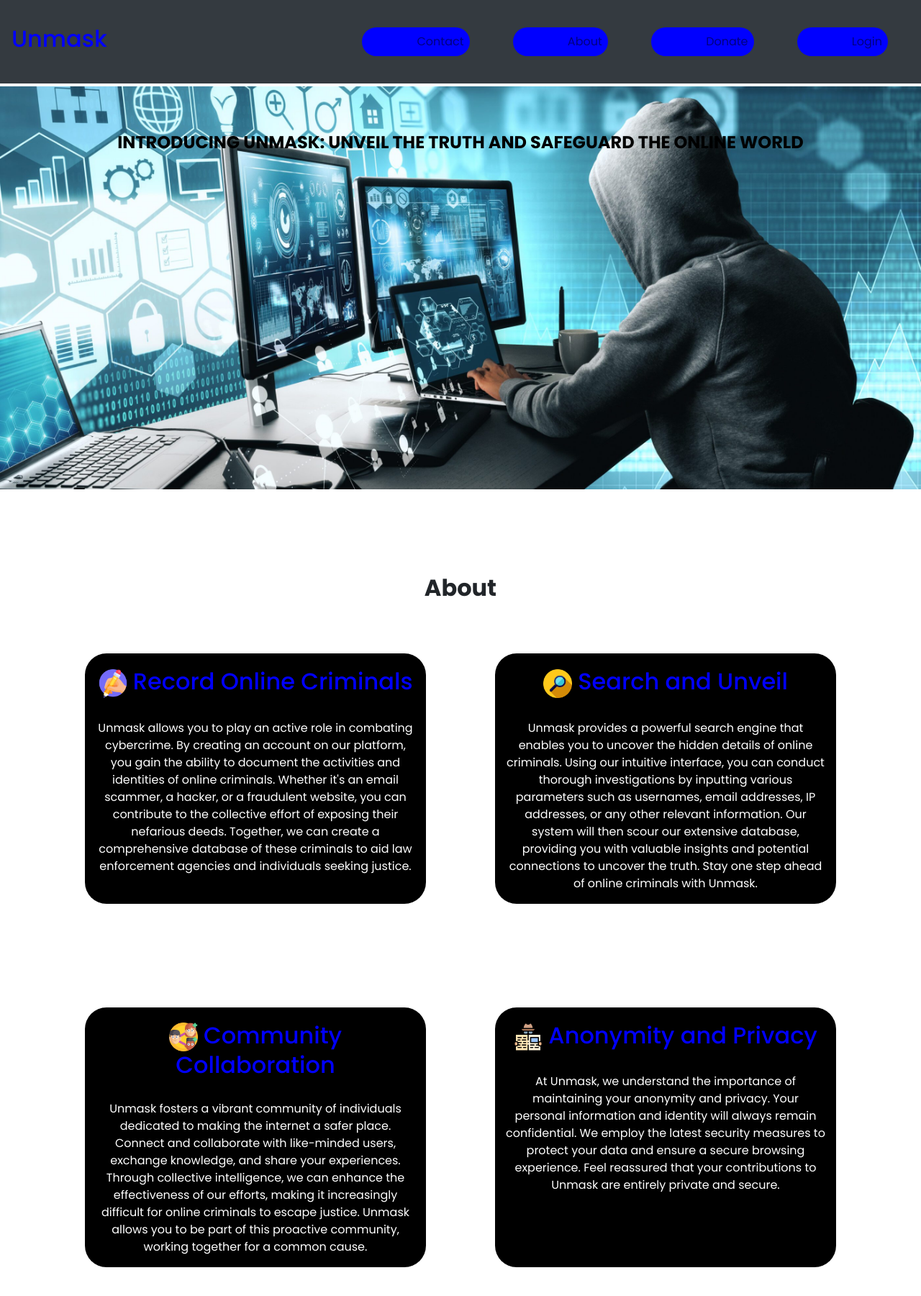
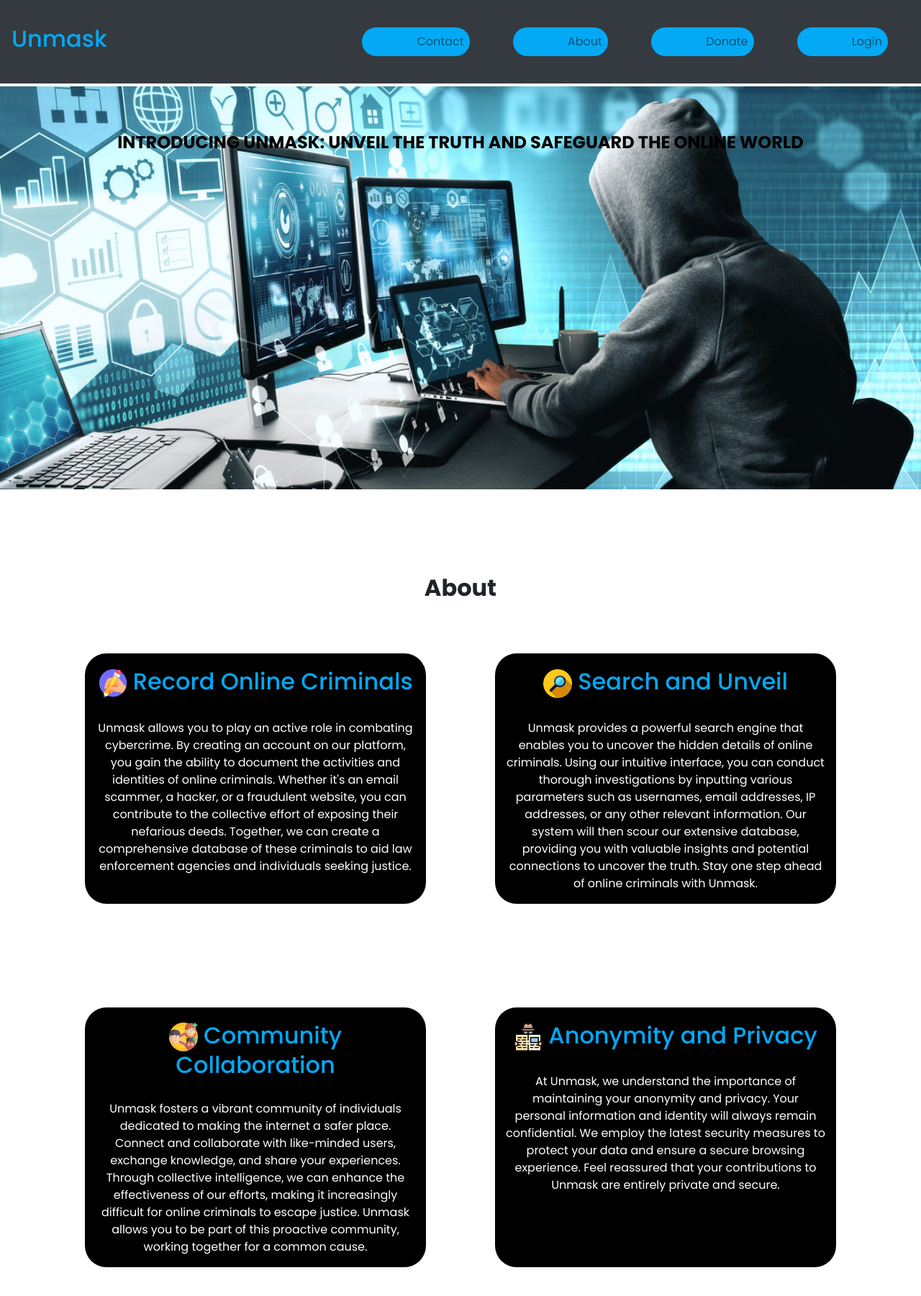
Before and after one commit to munyuawilson/Unmask, a Flask app: page / in a window 1280 px wide. Shown: the top 1801 px of the page at 72% size. Run offline with Flask 3, Linux system fonts and the light colour scheme; some libraries are stand-ins or nearby versions.

Commit message:
change styling color to color light blue

```diff
--- a/static/style.css
+++ b/static/style.css
@@ -12,10 +12,10 @@ body{
     flex-direction: column;
 }
 nav a h2{
-    color: blue;
+    color: #03a9f4;
 }
 .link{
-    background-color: blue;
+    background-color: #03a9f4;
     border-radius: 30px;
 
 
@@ -56,7 +56,7 @@ nav a h2{
 }
 .col h2{
     text-align: center;
-    color: blue;
+    color: #03a9f4;
     padding-top: 20px;
 }
 .col-pa{
```
